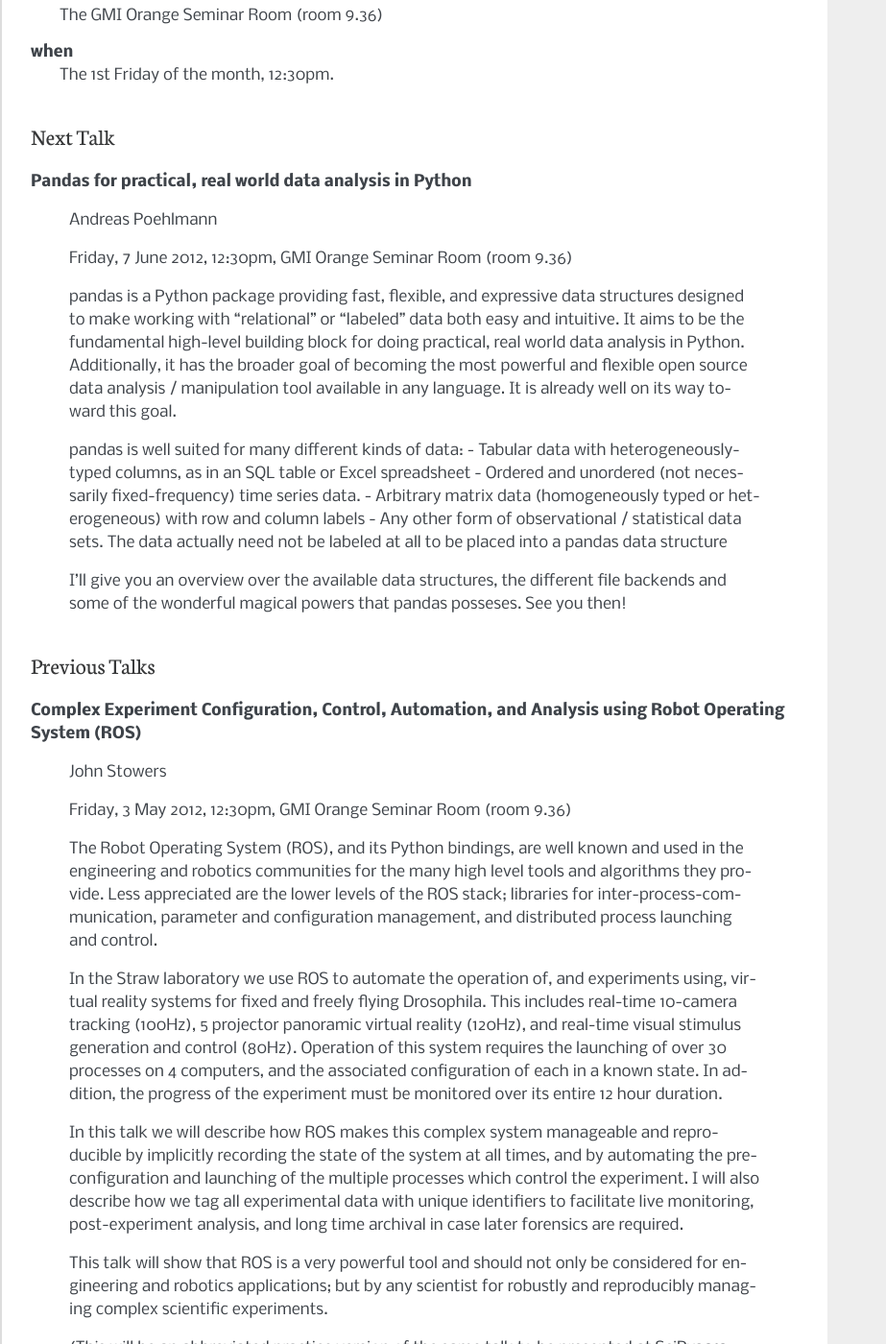
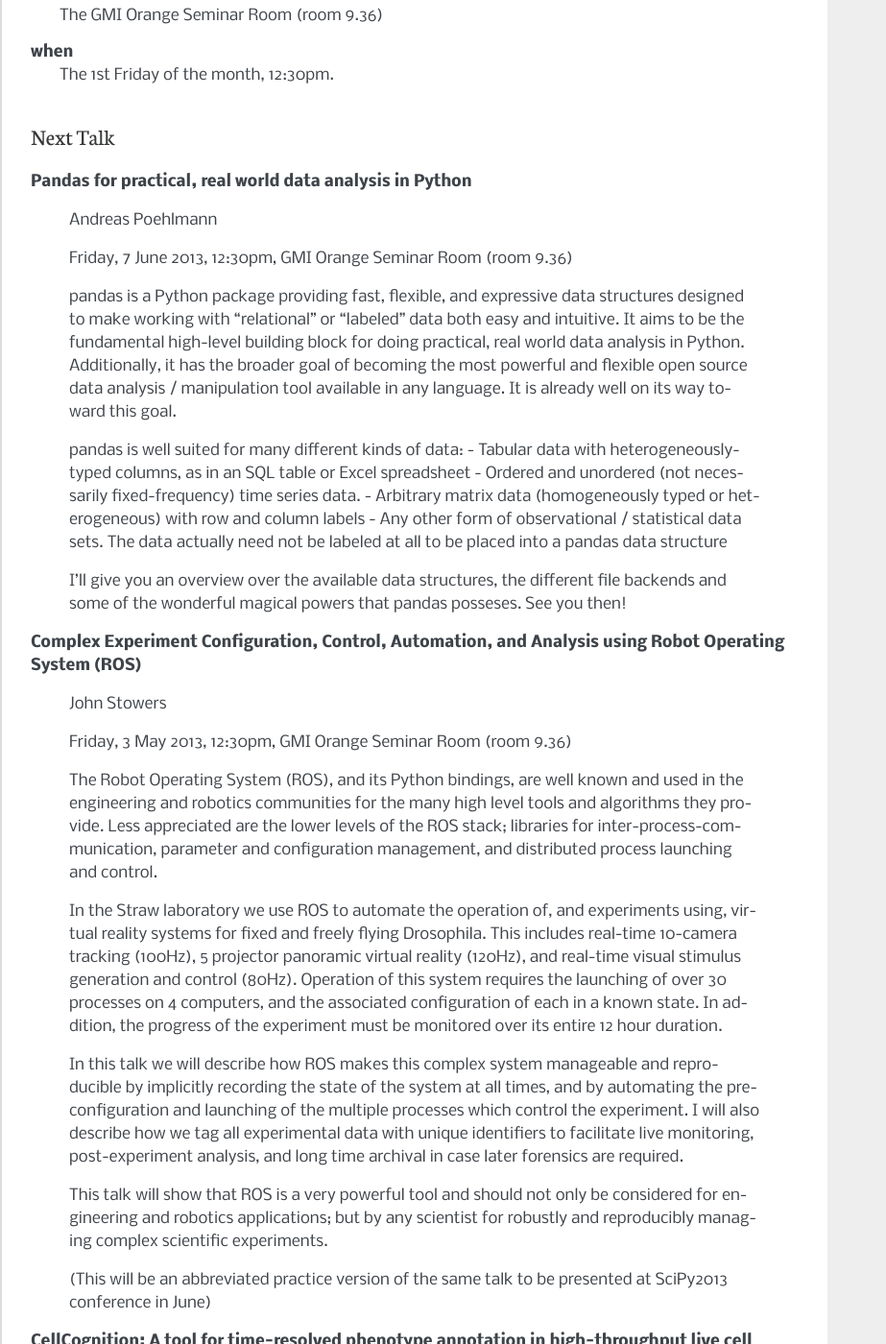
Before and after one commit to strawlab/py4science-vbc, a Sphinx documentation site: the page built from source/index.rst, in a window 1280 px wide and 1400 px high, scrolled down 559 px. Shown: the whole window at 96% size, without its empty margins (0-923 px from the left). Built offline with Sphinx 7.4.7, drawn with Linux system fonts in a browser that asks for light colours; formulas are drawn with MathJax 3.

Commit message:
fix dates

```diff
--- a/source/index.rst
+++ b/source/index.rst
@@ -54,7 +54,7 @@
 
   Andreas Poehlmann
 
-  Friday, 7 June 2012, 12:30pm, GMI Orange Seminar Room (room 9.36)
+  Friday, 7 June 2013, 12:30pm, GMI Orange Seminar Room (room 9.36)
 
   pandas is a Python package providing fast, flexible, and expressive
   data structures designed to make working with “relational” or
@@ -80,14 +80,11 @@
   different file backends and some of the wonderful magical powers that
   pandas posseses. See you then!
 
-Previous Talks
---------------
-
 **Complex Experiment Configuration, Control, Automation, and Analysis using Robot Operating System (ROS)**
 
   John Stowers
 
-  Friday, 3 May 2012, 12:30pm, GMI Orange Seminar Room (room 9.36)
+  Friday, 3 May 2013, 12:30pm, GMI Orange Seminar Room (room 9.36)
 
   The Robot Operating System (ROS), and its Python bindings, are well known
   and used in the engineering and robotics communities for the many high
```
